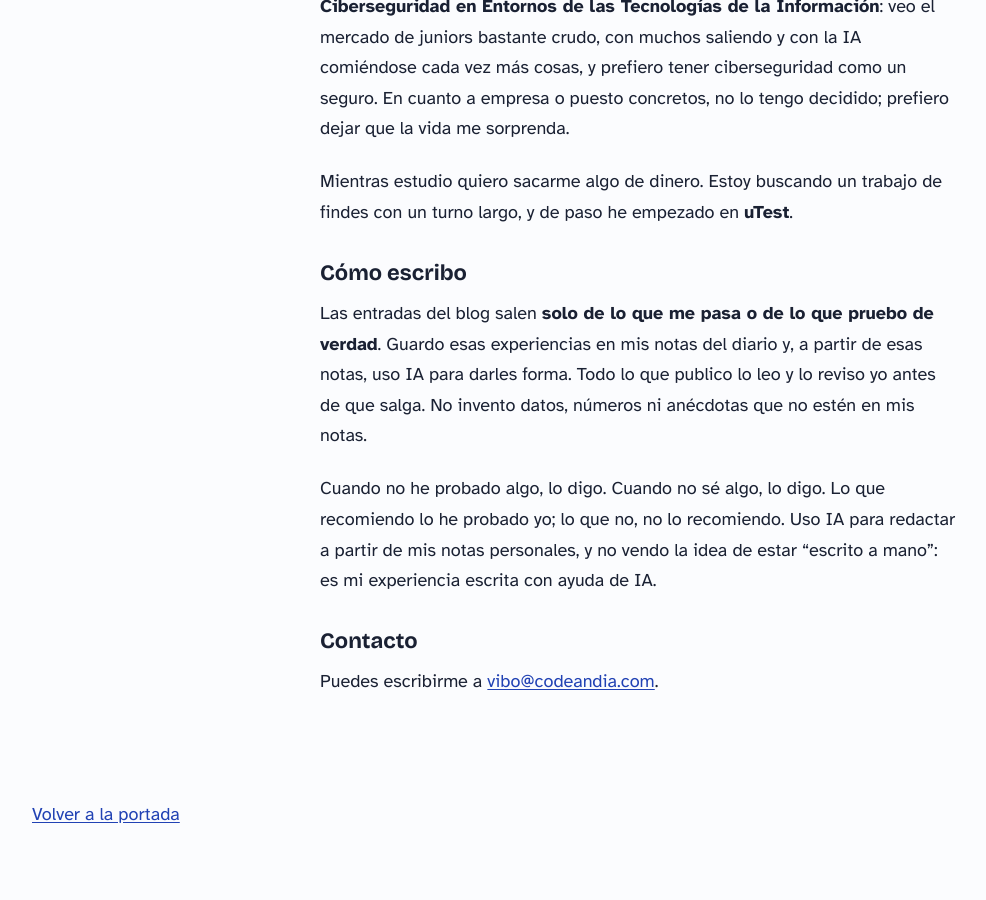
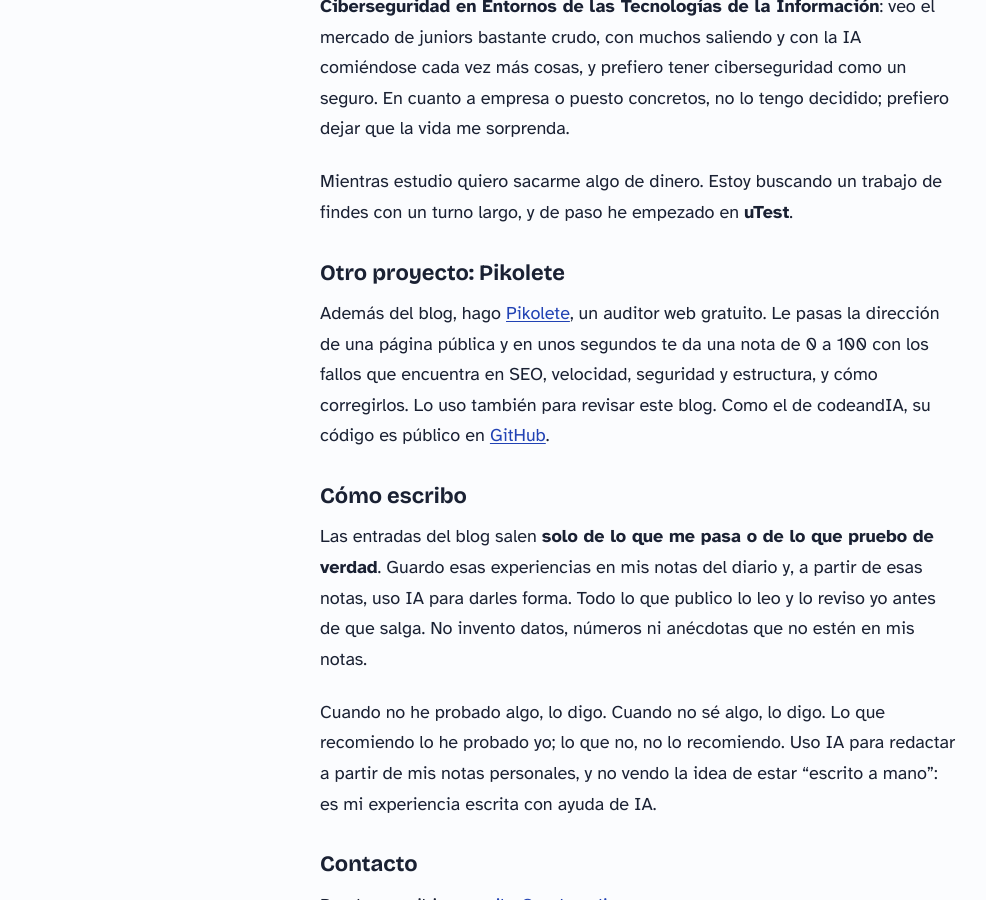
Before and after one commit to vibodigitalinfo-lab/codeandIA, a Jekyll site: the page built from sobre-mi.md, in a window 1280 px wide and 900 px high, scrolled down 1007 px. Shown: the whole window, without its empty margins (0-986 px from the left). Built offline with Jekyll 4.4.1, drawn with Linux system fonts in a browser that asks for light colours.

Commit message:
Sobre mí: enlace a Pikolete, mi otro proyecto (#12)
Claude-Session: https://claude.ai/code/session_01Vv6rVLEVpGNKHPZ7HKXWGq

Co-authored-by: Claude <noreply@anthropic.com>

```diff
--- a/sobre-mi.md
+++ b/sobre-mi.md
@@ -23,6 +23,10 @@ Me quedan unos años para acabar DAW y el futuro me queda bastante incierto, y n
 
 Mientras estudio quiero sacarme algo de dinero. Estoy buscando un trabajo de findes con un turno largo, y de paso he empezado en **uTest**.
 
+## Otro proyecto: Pikolete
+
+Además del blog, hago [Pikolete](https://pikolete.com), un auditor web gratuito. Le pasas la dirección de una página pública y en unos segundos te da una nota de 0 a 100 con los fallos que encuentra en SEO, velocidad, seguridad y estructura, y cómo corregirlos. Lo uso también para revisar este blog. Como el de codeandIA, su código es público en [GitHub](https://github.com/vibodigitalinfo-lab/pikolete).
+
 ## Cómo escribo
 
 Las entradas del blog salen **solo de lo que me pasa o de lo que pruebo de verdad**. Guardo esas experiencias en mis notas del diario y, a partir de esas notas, uso IA para darles forma. Todo lo que publico lo leo y lo reviso yo antes de que salga. No invento datos, números ni anécdotas que no estén en mis notas.
```
